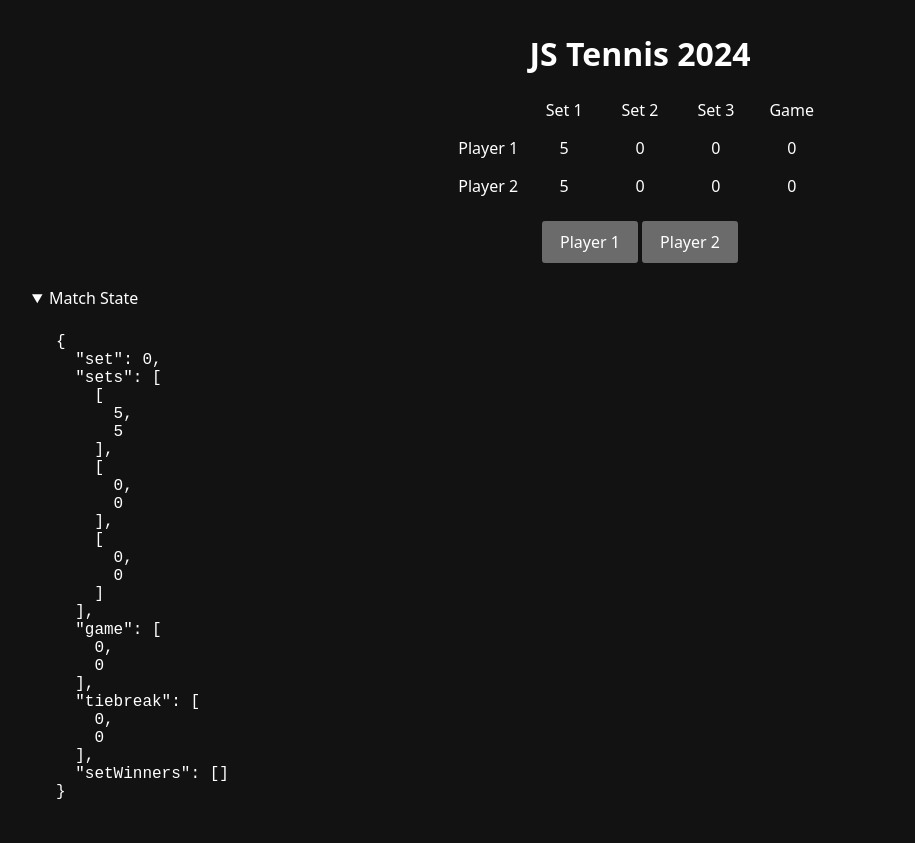
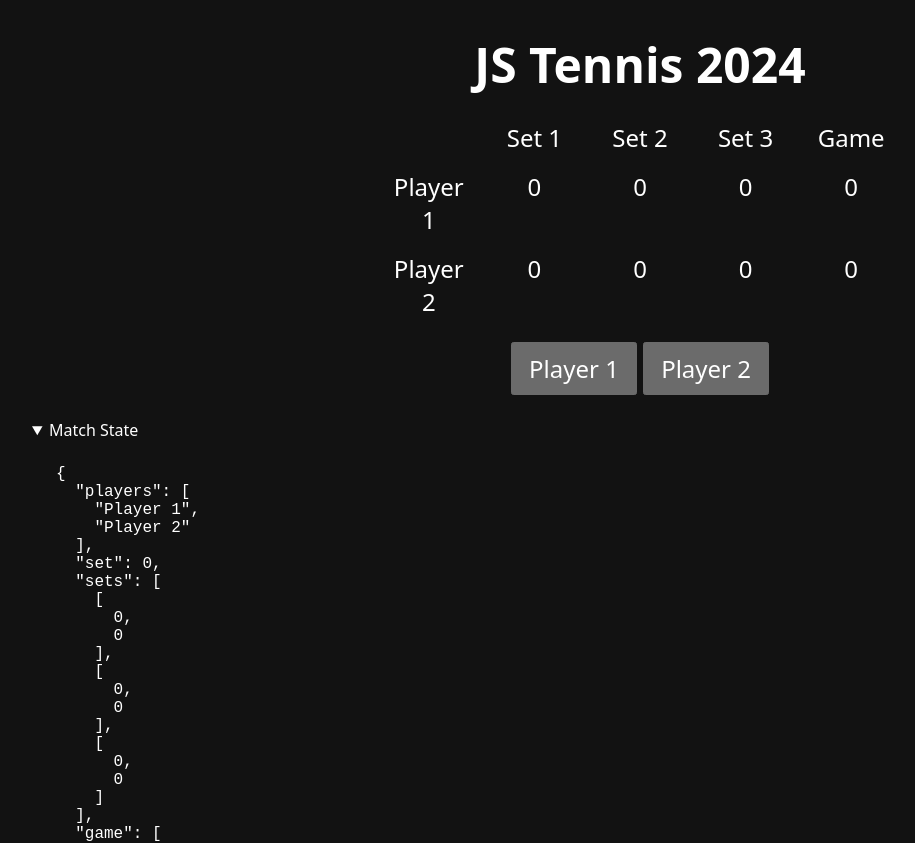
Before and after one commit to bmehder/js-tennis-2024, a SvelteKit app: page / in a window 1280 px wide. Shown: the top 843 px of the page, without its empty margins (0-915 px from the left). Built offline with nearby package versions, Linux system fonts and the light colour scheme.

Commit message:
lightly tested v1

```diff
--- a/src/routes/+page.svelte
+++ b/src/routes/+page.svelte
@@ -1,7 +1,5 @@
 <script>
-	let isTiebreak = false
-
-	const players = ['Player 1', 'Player 2']
+	const scoreboardHeadings = ['', 'Set 1', 'Set 2', 'Set 3', ['TB', 'Game']]
 
 	const gamePointsMap = new Map([
 		[0, 15],
@@ -11,36 +9,38 @@
 	])
 
 	const match = {
+		players: ['Player 1', 'Player 2'],
 		set: 0,
 		sets: [
-			[5, 5],
+			[0, 0],
 			[0, 0],
 			[0, 0],
 		],
 		game: [0, 0],
+		isTiebreak: false,
 		tiebreak: [0, 0],
 		setWinners: [],
+		matchWinner: null,
 	}
 
 	const resetGameScore = () => {
-		match.game[0] = 0
-		match.game[1] = 0
+		match.game = [0, 0]
 		match.tiebreak = [0, 0]
 	}
 
 	const checkMatchWinner = () => {
 		if (match.set < 2) return
-		if (match.setWinners.every(x => x === 0)) console.log('Player 1 wins')
-		if (match.setWinners.every(x => x === 1)) console.log('Player 2 wins')
-		if (match.setWinners[2] === 0) console.log('Player 1 wins')
-		if (match.setWinners[2] === 1) console.log('Player 2 wins')
+		if (match.setWinners.every(x => x === 0)) match.matchWinner = match.players[0]
+		if (match.setWinners.every(x => x === 1)) match.matchWinner = match.players[1]
+		if (match.setWinners[2] === 0) match.matchWinner = match.players[0]
+		if (match.setWinners[2] === 1) match.matchWinner = match.players[1]
 	}
 
 	const handleTiebreak = x => {
 		const winner = x
 		const loser = winner === 0 ? 1 : 0
 
-		isTiebreak = true
+		match.isTiebreak = true
 		match.tiebreak[x]++
 
 		if (
@@ -51,7 +51,7 @@
 			match.set++
 			match.setWinners.push(winner)
 			checkMatchWinner()
-			isTiebreak = false
+			match.isTiebreak = false
 		}
 	}
 
@@ -73,7 +73,7 @@
 	}
 
 	const handleClick = x => {
-		if (isTiebreak) {
+		if (match.isTiebreak) {
 			handleTiebreak(x)
 			return
 		}
@@ -116,31 +116,31 @@
 	<h1>JS Tennis 2024</h1>
 
 	<div class="scoreboard">
-		<div></div>
-		<div>Set 1</div>
-		<div>Set 2</div>
-		<div>Set 3</div>
-		{#if isTiebreak}
-			<div>TB</div>
-		{:else}
-			<div>Game</div>
-		{/if}
+		{#each scoreboardHeadings as item, idx}
+			{#if idx === scoreboardHeadings.length - 1 && match.isTiebreak}
+				<div>{item[0]}</div>
+			{:else if idx === scoreboardHeadings.length - 1 && !match.isTiebreak}
+				<div>{item[1]}</div>
+			{:else}
+				<div>{item}</div>
+			{/if}
+		{/each}
 
-		<div>{players[0]}</div>
+		<div>{match.players[0]}</div>
 		{#each match.sets as set}
 			<div>{set[0]}</div>
 		{/each}
-		{#if isTiebreak}
+		{#if match.isTiebreak}
 			<div>{match.tiebreak[0]}</div>
 		{:else}
 			<div>{match.game[0]}</div>
 		{/if}
 
-		<div>{players[1]}</div>
+		<div>{match.players[1]}</div>
 		{#each match.sets as set}
 			<div>{set[1]}</div>
 		{/each}
-		{#if isTiebreak}
+		{#if match.isTiebreak}
 			<div>{match.tiebreak[1]}</div>
 		{:else}
 			<div>{match.game[1]}</div>
@@ -151,6 +151,10 @@
 		<button on:click={() => handleClick(0)}>Player 1</button>
 		<button on:click={() => handleClick(1)}>Player 2</button>
 	</div>
+
+	{#if match.matchWinner}
+		<p>{match.matchWinner} wins!</p>
+	{/if}
 </main>
 
 <footer>
@@ -168,6 +172,7 @@
 	main {
 		display: grid;
 		gap: 1.5rem;
+		font-size: 1.5rem;
 		text-align: center;
 
 		& .scoreboard {
```
